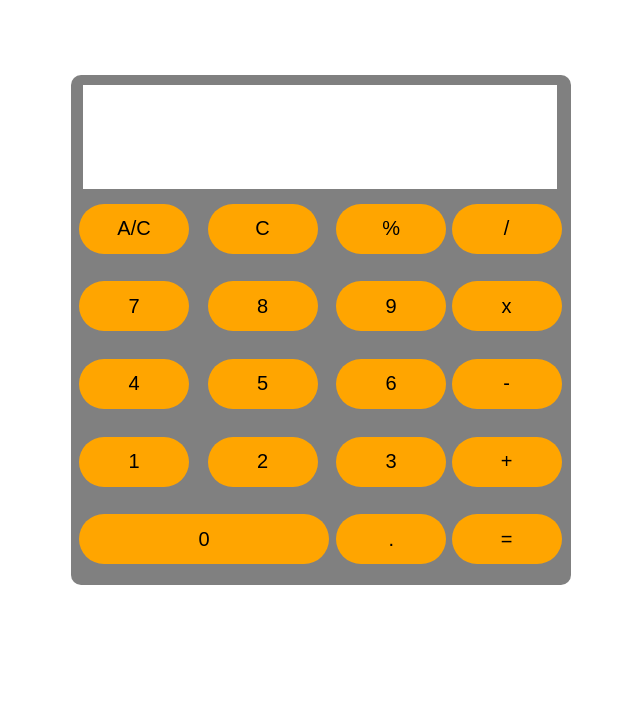
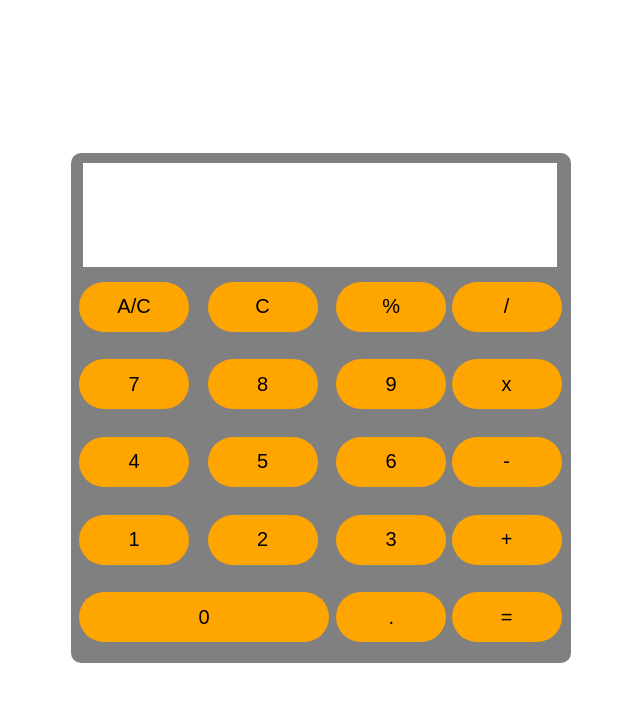
Before and after one commit to Johns-George/Calculator, a plain HTML site: page calc.html in a window 1280 px wide. Shown: the whole page, without its empty margins (319-959 px from the left). Drawn offline with Linux system fonts and the light colour scheme.

Commit message:
updation

```diff
--- a/calc.css
+++ b/calc.css
@@ -1,9 +1,13 @@
+.calcul{
+    display: flex;
+    justify-content: center;
+    align-items: center;
+    height: 100vh;
+}
 .calc{
     background-color:gray;
     height:510px;
     width:500px;
-    margin:auto;
-    margin-top:75px;
     border-radius: 10px;
 }
 #text{
--- a/calc.html
+++ b/calc.html
@@ -6,10 +6,9 @@
     <meta name="viewport" content="width=device-width, initial-scale=1.0">
     <link rel="stylesheet" href="calc.css">
     <script src="calculator.js"></script>
-    <title>Document</title>
+    <title>calculator</title>
 </head>
-<body>
-   <div>
+   <div class="calcul">
     <div class="calc">
         <input type="text" id="text"> </input>
             <input type="text" id="text1"></input>
@@ -51,5 +50,4 @@
 </div>
     </div>
    </div>
-</body>
 </html>
--- a/calculator.js
+++ b/calculator.js
@@ -16,7 +16,6 @@ function calculator(val)
     document.getElementById("text").value+=val;
     document.getElementById("text1").value+=val;
     oldvalue+=val;
-    //console.log(oldvalue)
 }
 function operator(v)
 {
@@ -106,6 +105,8 @@ oldvalue+=zero;
 function clearscreen()
 {
     isoperatorclicked=false;
+    if(oldvalue.charAt(oldvalue.length-1)==='.')
+    isdotclicked=false;
     document.getElementById('text').value=document.getElementById('text').value.slice(0,-1)
     document.getElementById('text1').value=document.getElementById('text1').value.slice(0,-1)
     oldvalue=oldvalue.slice(0,-1)
```
